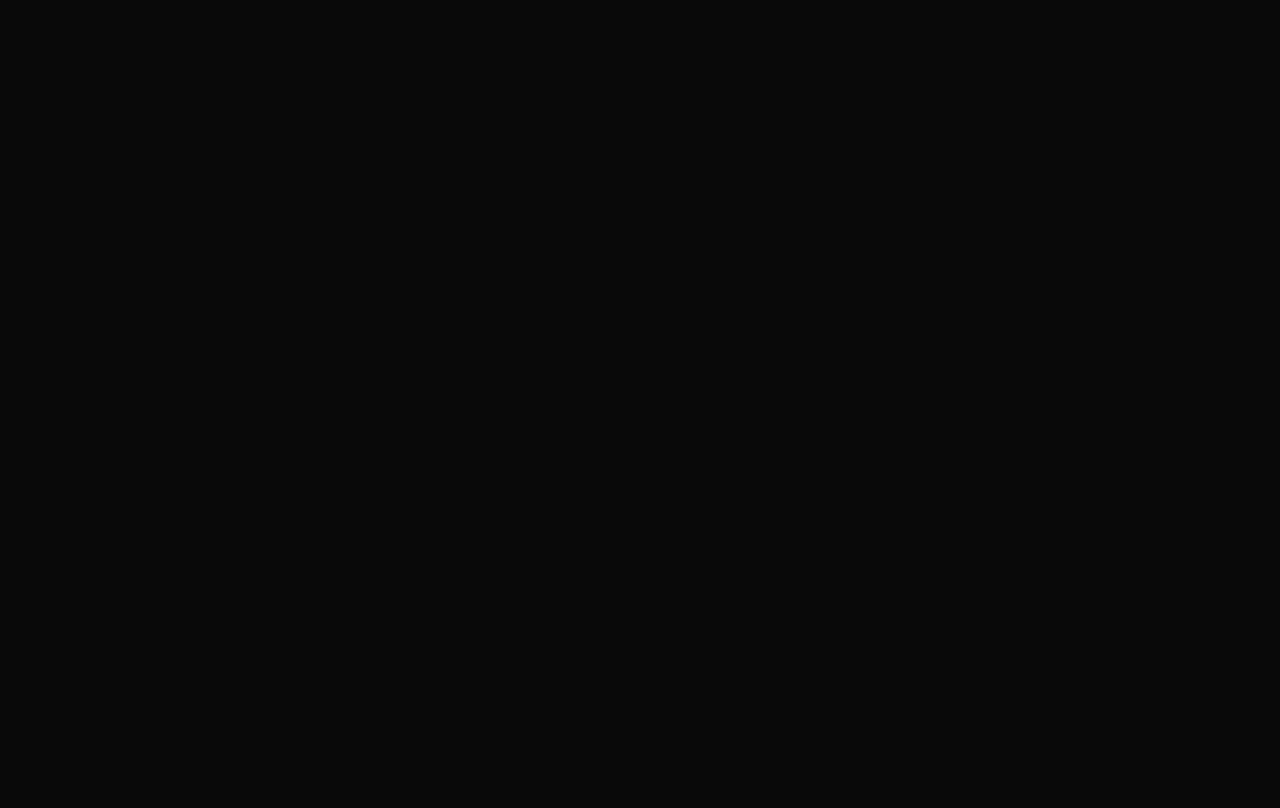
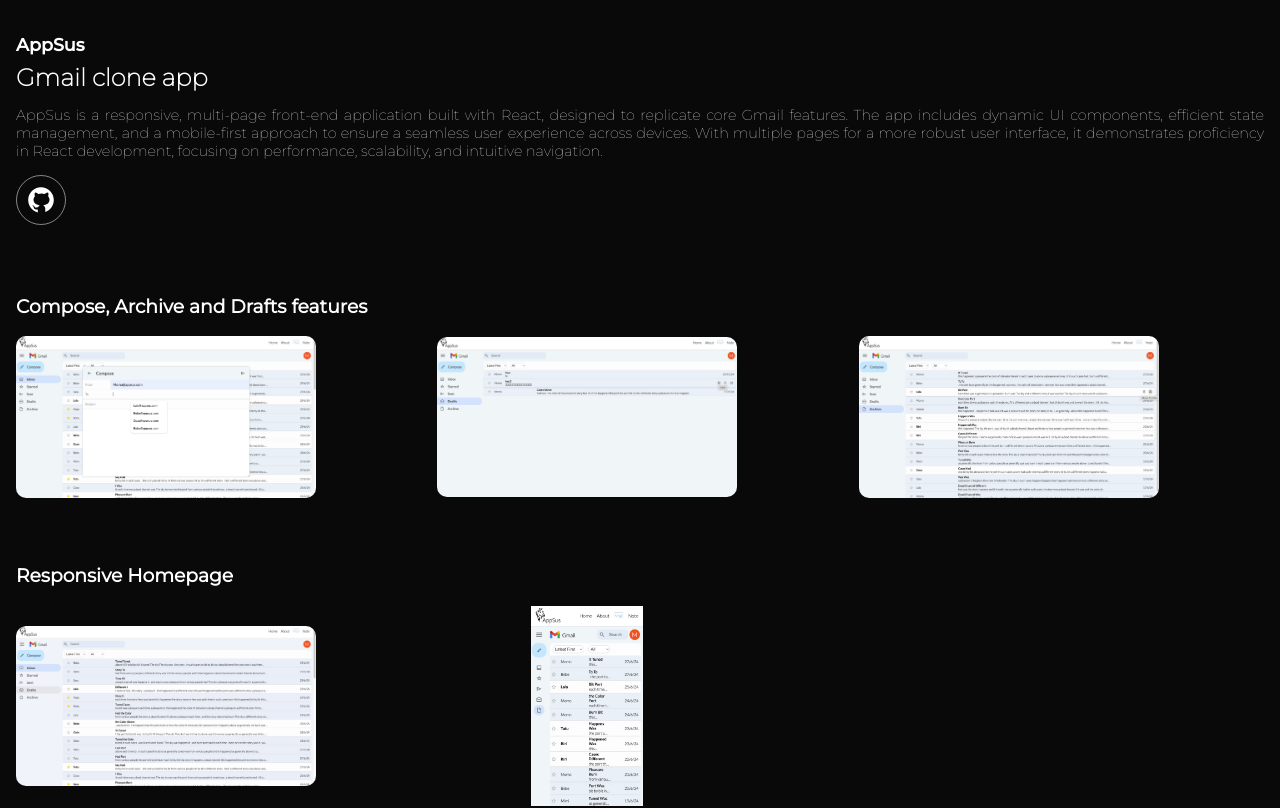
Before and after one commit to MiaDarvasi/my-portfolio, a React (Vite) app: page /appsus in a window 1280 px wide. Shown: the part 594-1402 px from the top of the page. Before the commit the page ends 800 px from the top, so only its background shows below. Built offline with nearby package versions, Linux system fonts and the light colour scheme.

Commit message:
add pojects details

```diff
--- a/src/assets/style/cmps/app-header.css
+++ b/src/assets/style/cmps/app-header.css
@@ -1,6 +1,7 @@
 .app-header {
     z-index: 3;
     position: fixed;
+    top: 0;
     display: flex;
     justify-content: space-between;
     align-items: center;
--- /dev/null
+++ b/src/assets/style/cmps/project-details.css
@@ -0,0 +1,106 @@
+.project-details {
+    margin-inline: 1rem;
+}
+
+.project-details p {
+    text-align: justify;
+}
+
+.project-main-img {
+    max-height: 60vh;
+    width: auto;
+    object-fit: contain;
+    margin-inline: 1rem;
+    margin-block-start: 7rem;
+    border-radius: 20px;
+}
+
+.project-details h1 {
+    position: relative;
+    display: inline-block;
+    font-size: 1.1rem;
+    margin: 0;
+    margin-block-start: 2rem;
+    font-family: Montserrat-Medium;
+}
+
+.project-details h2 {
+    font-family: Montserrat-Thin;
+    margin: 0;
+    margin-block: 0.5rem;
+}
+
+.project-details p {
+    font-family: Montserrat-Thin;
+    font-size: 0.9rem;
+}
+
+.project-details .gallery {
+    display: flex;
+    flex-direction: column;
+    gap: 3rem;
+    margin-block-start: 3rem;
+}
+
+.project-details .gallery-item-imgs {
+    display: grid;
+    grid-template-columns: 1fr 1fr 1fr;
+    gap: 1rem;
+    align-items: center;
+    justify-items: start;
+}
+
+.project-details .gallery img {
+    max-width: 300px;
+    height: auto;
+    max-height: 200px;
+    object-fit: contain;
+    border-radius: 10px;
+}
+
+.project-details a {
+    position: relative;
+    overflow: hidden;
+
+    display: inline-flex;
+    align-items: center;
+    justify-content: center;
+
+    width: 3rem;
+    height: 3rem;
+
+    cursor: pointer;
+    border: 1px solid rgba(255, 255, 255, 0.5);
+    border-radius: 50%;
+    margin-inline-end: 1rem;
+    line-height: 1;
+}
+
+.project-details a::before {
+    content: "";
+    width: 100%;
+    height: 100%;
+    position: absolute;
+    background-color: rgba(255, 255, 255, 50%);
+    border-radius: 50%;
+    transform: scale(0);
+    transition: 0.3s ease-in-out;
+    top: 0;
+    left: 0;
+}
+
+.project-details a:hover::before {
+    transform: scale(1);
+}
+
+.project-details a img {
+    max-width: 3rem;
+    max-height: 3rem;
+    object-fit: contain;
+    padding: 0.5rem;
+}
+
+.project-details a img:hover {
+    cursor: pointer;
+    filter: saturate(0) brightness(1000%);
+}
--- a/src/assets/style/cmps/projects.css
+++ b/src/assets/style/cmps/projects.css
@@ -26,7 +26,8 @@
 
 .project {
     position: relative;
-    display: flex;
+    display: grid;
+    grid-template-columns: 1fr 2fr;
     place-items: center;
     gap: 2rem;
     margin-block-start: 3rem;
--- a/src/assets/style/index.css
+++ b/src/assets/style/index.css
@@ -11,3 +11,4 @@
 @import './cmps/skills.css';
 @import './cmps/projects.css';
 @import './cmps/connect.css';
+@import './cmps/project-details.css';
--- a/src/pages/AbnbDetails.jsx
+++ b/src/pages/AbnbDetails.jsx
@@ -1,5 +1,50 @@
 export function AbnbDetails() {
     return <>
-        Abnb
+        <img className="project-main-img" src="./src/assets/imgs/projects/Abnb/abnbhome1.jpg" />
+        <section className="project-details">
+            <h1>ABNB</h1>
+            <h2>Airbnb clone app</h2>
+            <p>A fully responsive, end-to-end Airbnb clone developed with React, Node.js, and MongoDB. The application features a dynamic and intuitive user interface, allowing users to browse listings, manage bookings, and interact with real-time data. A significant amount of data is efficiently managed in MongoDB, ensuring scalability and flexibility in handling user information, listings, and transactions. The app utilizes RESTful APIs for seamless communication between the front-end and back-end, while WebSockets provide real-time updates, ensuring users always have the latest information. Built collaboratively, this project demonstrates expertise in full-stack development, with a focus on performance, user experience, and real-time functionality.</p>
+            <a href="https://github.com/avivdb/Abnb-frontend" target="blank" title="Frontend"><img src="./src/assets/imgs/icons/git.svg" /></a>
+            <a href="https://github.com/AdiSabban10/Abnb-backend" target="blank" title="Backend"><img src="./src/assets/imgs/icons/git.svg" /></a>
+            <ul className="gallery">
+                <li className="gallery-item">
+                    <h3>Responsive Homepage</h3>
+                    <section className="gallery-item-imgs">
+                        <img src="./src/assets/imgs/projects/Abnb/abnbhome1.jpg" />
+                        <img src="./src/assets/imgs/projects/Abnb/abnbhome2.jpg" />
+                        <img src="./src/assets/imgs/projects/Abnb/abnbresponsive.jpg" />
+                    </section>
+                </li>
+                <li className="gallery-item">
+                    <h3>Property Details</h3>
+                    <section className="gallery-item-imgs">
+                        <img src="./src/assets/imgs/projects/Abnb/abnbdetails.jpg" />
+                        <img src="./src/assets/imgs/projects/Abnb/abnbdetails2.jpg" />
+                    </section>
+                </li>
+                <li className="gallery-item">
+                    <h3>Add Property Option</h3>
+                    <section className="gallery-item-imgs">
+                        <img src="./src/assets/imgs/projects/Abnb/abnbadd.jpg" />
+                        <img src="./src/assets/imgs/projects/Abnb/abnbadd2.jpg" />
+                    </section>
+                </li>
+                <li className="gallery-item">
+                    <h3>Reservation Process</h3>
+                    <section className="gallery-item-imgs">
+                        <img src="./src/assets/imgs/projects/Abnb/abnbreserve1.jpg" />
+                        <img src="./src/assets/imgs/projects/Abnb/abnbreserve2.jpg" />
+                    </section>
+                </li>
+                <li className="gallery-item">
+                    <h3>Incoming Orders Page & User's Trips Page</h3>
+                    <section className="gallery-item-imgs">
+                        <img src="./src/assets/imgs/projects/Abnb/abnborders.jpg" />
+                        <img src="./src/assets/imgs/projects/Abnb/abnbtrips.jpg" />
+                    </section>
+                </li>
+            </ul>
+        </section>
     </>
 }
--- a/src/pages/AppsusDetails.jsx
+++ b/src/pages/AppsusDetails.jsx
@@ -1,5 +1,35 @@
 export function AppsusDetails() {
     return <>
-        Appsus
+        <img className="project-main-img" src="./src/assets/imgs/projects/Appsus/appsushomepage.jpg" />
+        <section className="project-details">
+            <h1>AppSus</h1>
+            <h2>Gmail clone app</h2>
+            <p>AppSus is a responsive, multi-page front-end application built with React, designed to replicate core Gmail features. The app includes dynamic UI components, efficient state management, and a mobile-first approach to ensure a seamless user experience across devices. With multiple pages for a more robust user interface, it demonstrates proficiency in React development, focusing on performance, scalability, and intuitive navigation.</p>
+            <a href="https://github.com/MiaDarvasi/AppSus" target="blank" title="AppSus"><img src="./src/assets/imgs/icons/git.svg" /></a>
+            <ul className="gallery">
+                <li className="gallery-item">
+                    <h3>Compose, Archive and Drafts features</h3>
+                    <section className="gallery-item-imgs">
+                        <img src="./src/assets/imgs/projects/Appsus/appsuscompose.jpg" />
+                        <img src="./src/assets/imgs/projects/Appsus/appsusdrafts.jpg" />
+                        <img src="./src/assets/imgs/projects/Appsus/appsusarchive.jpg" />
+                    </section>
+                </li>
+                <li className="gallery-item">
+                    <h3>Responsive Homepage</h3>
+                    <section className="gallery-item-imgs">
+                        <img src="./src/assets/imgs/projects/Appsus/appsushomepage.jpg" />
+                        <img src="./src/assets/imgs/projects/Appsus/appsusresponsivehomepage.jpg" />
+                    </section>
+                </li>
+                <li className="gallery-item">
+                    <h3>Advanced Filtering System</h3>
+                    <section className="gallery-item-imgs">
+                        <img src="./src/assets/imgs/projects/Appsus/appsusfilter.jpg" />
+                        <img src="./src/assets/imgs/projects/Appsus/appsusresponsivefilter.jpg" />
+                    </section>
+                </li>
+            </ul>
+        </section>
     </>
 }
```
Also changed, not shown: src/assets/imgs/projects/Abnb/abnbadd.jpg (renamed from src/assets/imgs/projects/Abnb/abdbadd.jpg).
